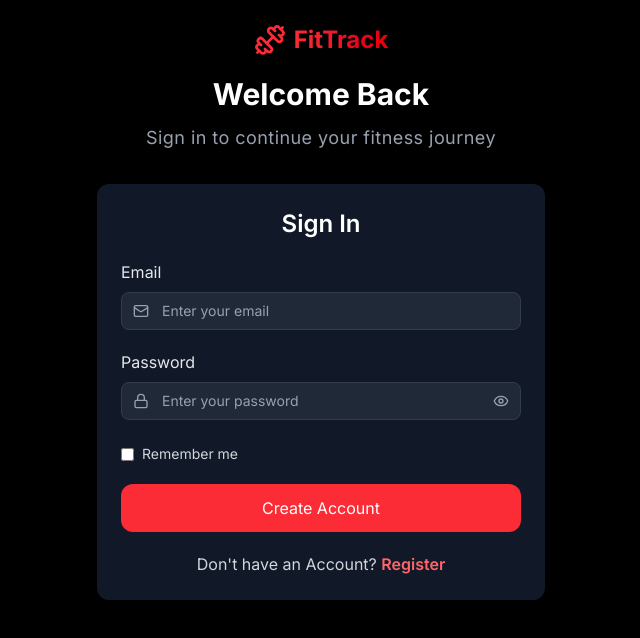
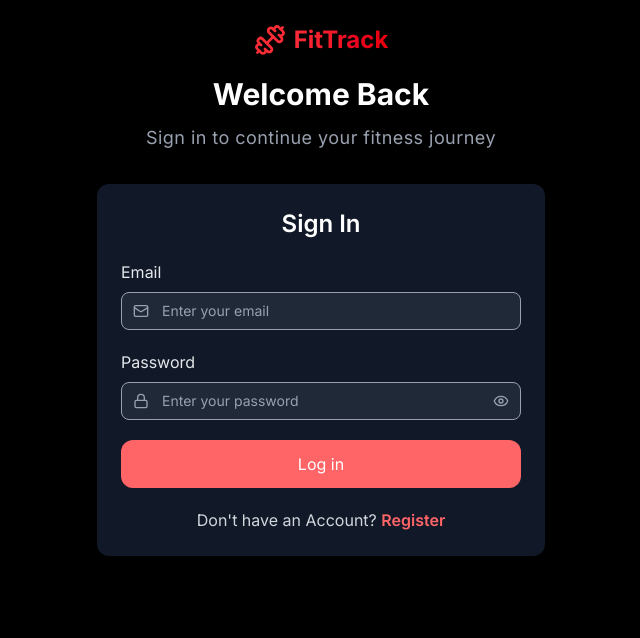
Before and after one commit to Abhay212121/fitness-ai, a React (Vite) app: page /login in a window 1280 px wide. Shown: the top 638 px of the page, without its empty margins (319-959 px from the left). Built offline with nearby package versions, Linux system fonts and the light colour scheme.

Commit message:
done with the form's UI.

```diff
--- a/src/components/Login/InputBox.jsx
+++ b/src/components/Login/InputBox.jsx
@@ -1,4 +1,4 @@
-import { Eye, EyeClosed, EyeOff } from "lucide-react";
+import { Eye, EyeOff } from "lucide-react";
 import { useEffect, useState } from "react";
 
 export const InputBox = ({
@@ -7,9 +7,12 @@ export const InputBox = ({
   placeholder,
   inputId,
   inputType,
+  formData,
+  setFormData,
 }) => {
   const [type, setType] = useState(inputType);
   const [isPass] = useState(inputType == "password" ? true : false);
+  const [borderColor, setBorderColor] = useState("border-gray-400");
 
   const handleEyeClick = () => {
     setType((prev) => {
@@ -21,8 +24,30 @@ export const InputBox = ({
     });
   };
 
+  const handleInputChange = (e) => {
+    setFormData((prev) => ({ ...prev, [inputId]: e.target.value }));
+  };
+
+  useEffect(() => {
+    if (inputId == "cpassword") {
+      if (!formData.password || !formData.cpassword) {
+        setBorderColor("border-gray-400");
+        return;
+      }
+
+      if (
+        formData.password &&
+        formData.cpassword &&
+        formData.password === formData.cpassword
+      ) {
+        setBorderColor("border-green-400");
+      } else {
+        setBorderColor("border-red-500");
+      }
+    }
+  }, [formData.password, formData.cpassword, inputId]);
+
   return (
-    <>
     <div className="flex flex-col space-y-2">
       <label
         htmlFor={inputId}
@@ -36,7 +61,12 @@ export const InputBox = ({
           type={type}
           id={inputId}
           placeholder={placeholder}
-            className="bg-[#1F2937] px-10 w-full p-2 text-sm rounded-lg border border-[#313d4d] placeholder-gray-400 text-white"
+          value={formData[inputId]}
+          onChange={handleInputChange}
+          autoComplete="off"
+          className={`bg-[#1F2937] px-10 w-full p-2 text-sm rounded-lg border placeholder-gray-400 text-white focus:outline-0
+            ${borderColor}
+            `}
         />
         {isPass && type == "password" && (
           <Eye
@@ -52,6 +82,5 @@ export const InputBox = ({
         )}
       </div>
     </div>
-    </>
   );
 };
--- a/src/components/Login/Login.jsx
+++ b/src/components/Login/Login.jsx
@@ -2,14 +2,23 @@ import { motion } from "framer-motion";
 import { Dumbbell, Lock, Mail, User } from "lucide-react";
 import { useNavigate } from "react-router-dom";
 import { InputBox } from "./InputBox";
-import { useEffect } from "react";
+import { useEffect, useState } from "react";
 
 export const Login = () => {
+  const [loginFormData, setLoginFormData] = useState({
+    email: "",
+    password: "",
+  });
+
   const navigate = useNavigate();
 
   useEffect(() => {
     window.scrollTo({ top: 0 });
   }, []);
+
+  const handleLoginBtn = () => {
+    console.log(loginFormData);
+  };
 
   return (
     <section className="min-h-screen bg-black font-head py-6 px-4 flex flex-col items-center justify-start">
@@ -48,6 +57,8 @@ export const Login = () => {
           Iconname={Mail}
           labelName="Email"
           inputId="email"
+          formData={loginFormData}
+          setFormData={setLoginFormData}
         />
         <InputBox
           placeholder="Enter your password"
@@ -55,25 +66,20 @@ export const Login = () => {
           Iconname={Lock}
           labelName="Password"
           inputId="password"
+          formData={loginFormData}
+          setFormData={setLoginFormData}
         />
 
-        <div className="flex items-start space-x-2 mt-1">
-          <input
-            type="checkbox"
-            name="termsAndCondition"
-            id="termsAndCondition"
-            className="mt-1"
-          />
-          <label
-            htmlFor="termsAndCondition"
-            className="text-sm text-gray-300"
-          >
-            Remember me
-          </label>
-        </div>
-
-        <button className="w-full rounded-xl p-3 bg-red-500 hover:bg-red-600 text-white transition duration-300">
-          Create Account
+        <button
+          onClick={handleLoginBtn}
+          disabled={!loginFormData.email || !loginFormData.password}
+          className={`w-full rounded-xl p-3 text-white transition duration-300 ${
+            loginFormData.email && loginFormData.password
+              ? "bg-red-500 hover:bg-red-600 cursor-pointer"
+              : "bg-red-400 cursor-not-allowed"
+          }`}
+        >
+          Log in
         </button>
 
         <p className="text-md text-gray-300 text-center">
--- a/src/components/Login/Signup.jsx
+++ b/src/components/Login/Signup.jsx
@@ -2,14 +2,40 @@ import { motion } from "framer-motion";
 import { Dumbbell, Lock, Mail, User } from "lucide-react";
 import { useNavigate } from "react-router-dom";
 import { InputBox } from "./InputBox";
-import { useEffect } from "react";
+import { useEffect, useState } from "react";
 
 export const Signup = () => {
+  const [signupFormData, setSignupFormData] = useState({
+    fullName: "",
+    email: "",
+    password: "",
+    cpassword: "",
+  });
+
+  const [isMatch, setMatch] = useState(false);
+  const [termsCheck, setTermsCheck] = useState(false);
+
   const navigate = useNavigate();
 
   useEffect(() => {
     window.scrollTo({ top: 0 });
   }, []);
+
+  useEffect(() => {
+    if (
+      signupFormData.password == signupFormData.cpassword &&
+      signupFormData.cpassword &&
+      signupFormData.password
+    ) {
+      setMatch(true);
+    } else {
+      setMatch(false);
+    }
+  }, [signupFormData.password, signupFormData.cpassword]);
+
+  const handeCreateBtn = () => {
+    console.log(signupFormData);
+  };
 
   return (
     <section className="min-h-screen bg-black font-head py-6 px-4 flex flex-col items-center justify-start">
@@ -48,6 +74,8 @@ export const Signup = () => {
           Iconname={User}
           labelName="Full Name"
           inputId="fullName"
+          formData={signupFormData}
+          setFormData={setSignupFormData}
         />
         <InputBox
           placeholder="Enter your email"
@@ -55,6 +83,8 @@ export const Signup = () => {
           Iconname={Mail}
           labelName="Email"
           inputId="email"
+          formData={signupFormData}
+          setFormData={setSignupFormData}
         />
         <InputBox
           placeholder="Enter your password"
@@ -62,6 +92,8 @@ export const Signup = () => {
           Iconname={Lock}
           labelName="Password"
           inputId="password"
+          formData={signupFormData}
+          setFormData={setSignupFormData}
         />
         <InputBox
           placeholder="Confirm your password"
@@ -69,11 +101,14 @@ export const Signup = () => {
           Iconname={Lock}
           labelName="Confirm Password"
           inputId="cpassword"
+          formData={signupFormData}
+          setFormData={setSignupFormData}
         />
 
         <div className="flex items-start space-x-2 mt-1">
           <input
             type="checkbox"
+            onClick={() => setTermsCheck(!termsCheck)}
             name="termsAndCondition"
             id="termsAndCondition"
             className="mt-1"
@@ -91,7 +126,15 @@ export const Signup = () => {
           </label>
         </div>
 
-        <button className="w-full rounded-xl p-3 bg-red-500 hover:bg-red-600 text-white transition duration-300">
+        <button
+          disabled={!termsCheck || !isMatch || !signupFormData.cpassword}
+          onClick={handeCreateBtn}
+          className={`w-full rounded-xl p-3 text-white transition duration-300 ${
+            termsCheck && isMatch && signupFormData.cpassword
+              ? "bg-red-500 hover:bg-red-600 cursor-pointer"
+              : "bg-red-400 cursor-not-allowed"
+          }`}
+        >
           Create Account
         </button>
 
```
Lines whose indentation alone changed are shown as unchanged.
